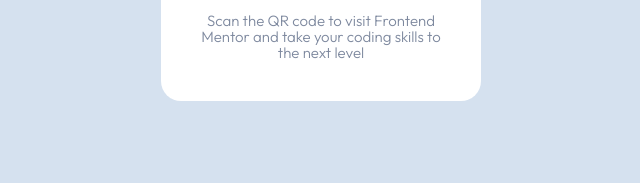
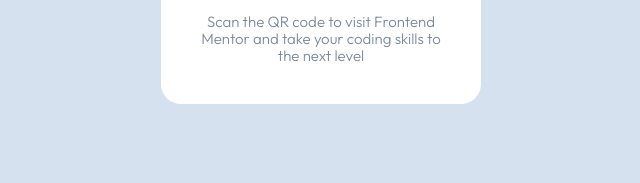
Before and after one commit to Artiom-Deyev/frontend-mentor-qr, a website: page index.html in a window 1280 px wide. Shown: the part 539-722 px from the top of the page, 319-959 px from the left. Drawn offline with Linux system fonts and the light colour scheme.

Commit message:
corrected text

```diff
--- a/styles/components/_main.sass
+++ b/styles/components/_main.sass
@@ -28,5 +28,5 @@
         color: #7D889E
         text-align: center
         font-weight: 300
-        line-height: 16px
+        line-height: 17px
         width: 258px
```
Also changed, not shown: css/style.css.
